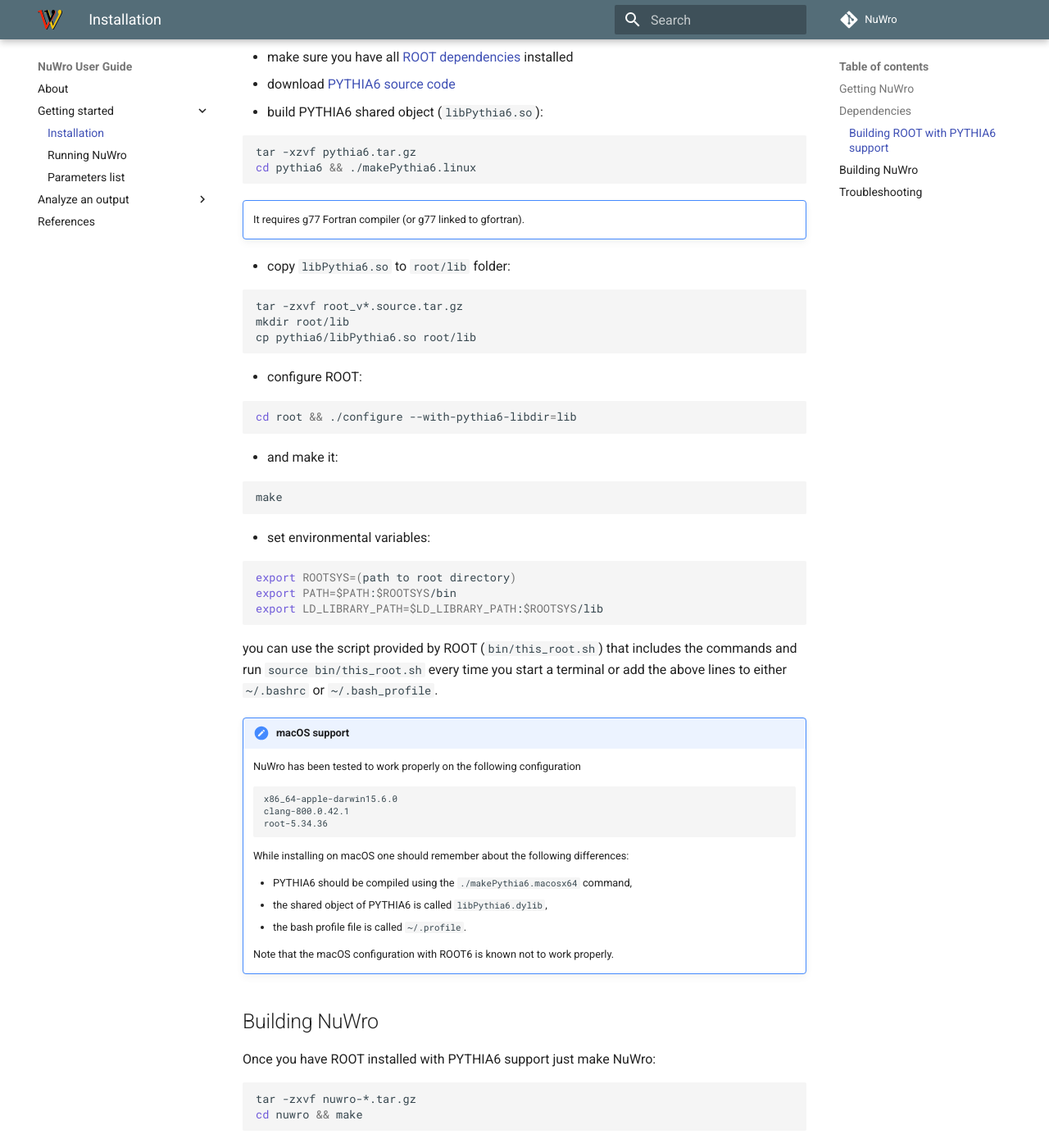
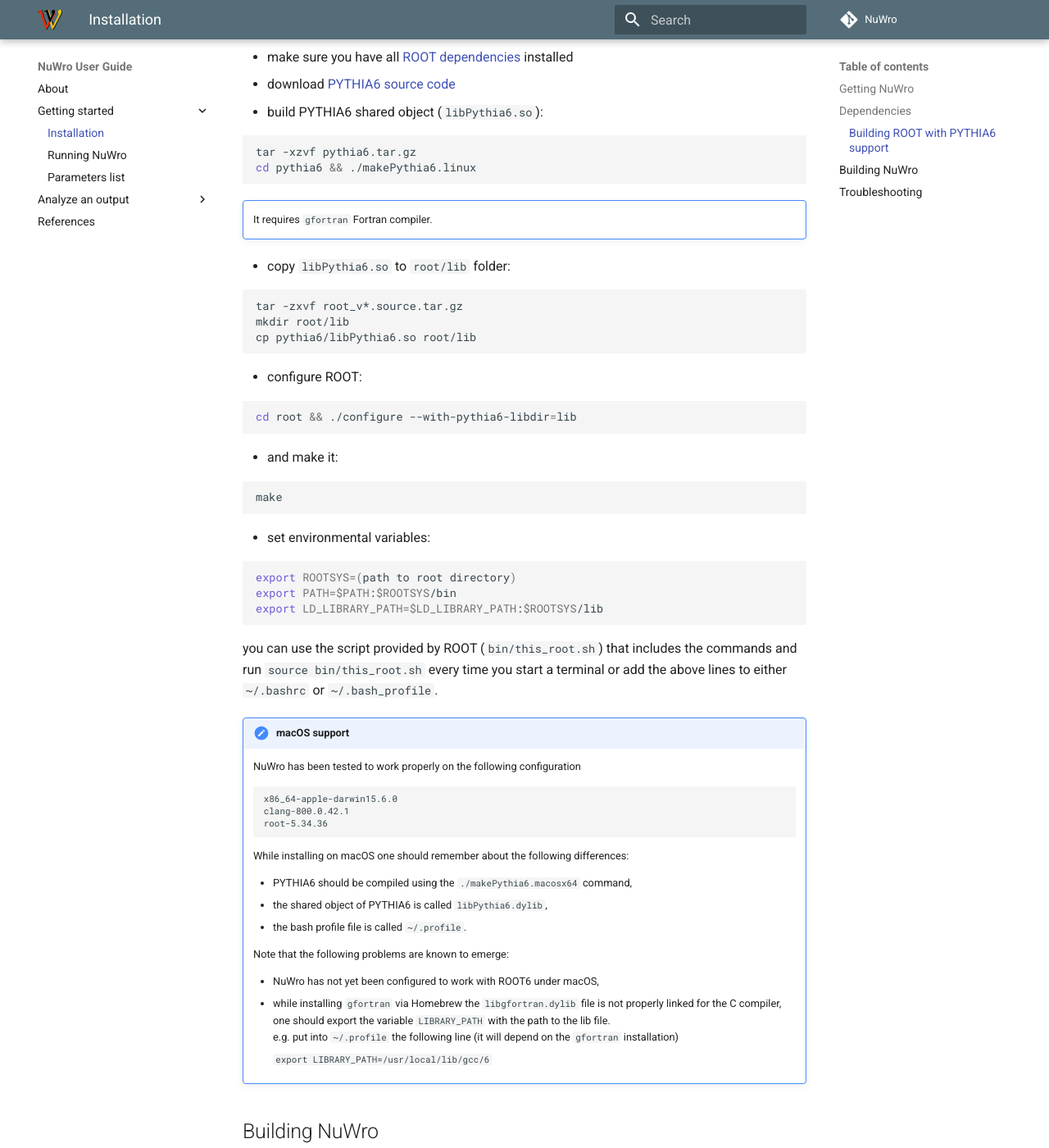
Before and after one commit to NuWro/user-guide, an MkDocs documentation site: the page built from docs/getting-started/installation.md, in a window 1280 px wide and 1400 px high, scrolled down 931 px. Shown: the whole window at 82% size. Built offline with MkDocs 1.6.1 and Material for MkDocs 9.7.7, drawn with Linux system fonts in a browser that asks for light colours; comment, search, counter and statistics services are not loaded; old or Windows-style settings are respelled for this version of MkDocs.

Commit message:
[macOS] Short info about the problem with linking the libgfortran.dylib with the C compiler.

````diff
--- a/docs/getting-started/installation.md
+++ b/docs/getting-started/installation.md
@@ -45,7 +45,7 @@ cd pythia6 && ./makePythia6.linux
 ```
 
 !!! important ""
-    It requires g77 Fortran compiler (or g77 linked to gfortran).
+    It requires `gfortran` Fortran compiler.
 
 * copy `libPythia6.so` to `root/lib` folder:
 
@@ -90,7 +90,16 @@ you can use the script provided by ROOT (`bin/this_root.sh`) that includes the c
     * the shared object of PYTHIA6 is called `libPythia6.dylib`,
     * the bash profile file is called `~/.profile`.
 
-    Note that the macOS configuration with ROOT6 is known not to work properly.
+    Note that the following problems are known to emerge:
+
+    * NuWro has not yet been configured to work with ROOT6 under macOS,
+    * while installing `gfortran` via Homebrew the `libgfortran.dylib` file is not properly linked for the C compiler, one should export the variable `LIBRARY_PATH` with the path to the lib file.<br>
+    e.g. put into `~/.profile` the following line (it will depend on the `gfortran` installation)
+
+        `export LIBRARY_PATH=/usr/local/lib/gcc/6`
+
+
+
 
 ## Building NuWro
 
````
